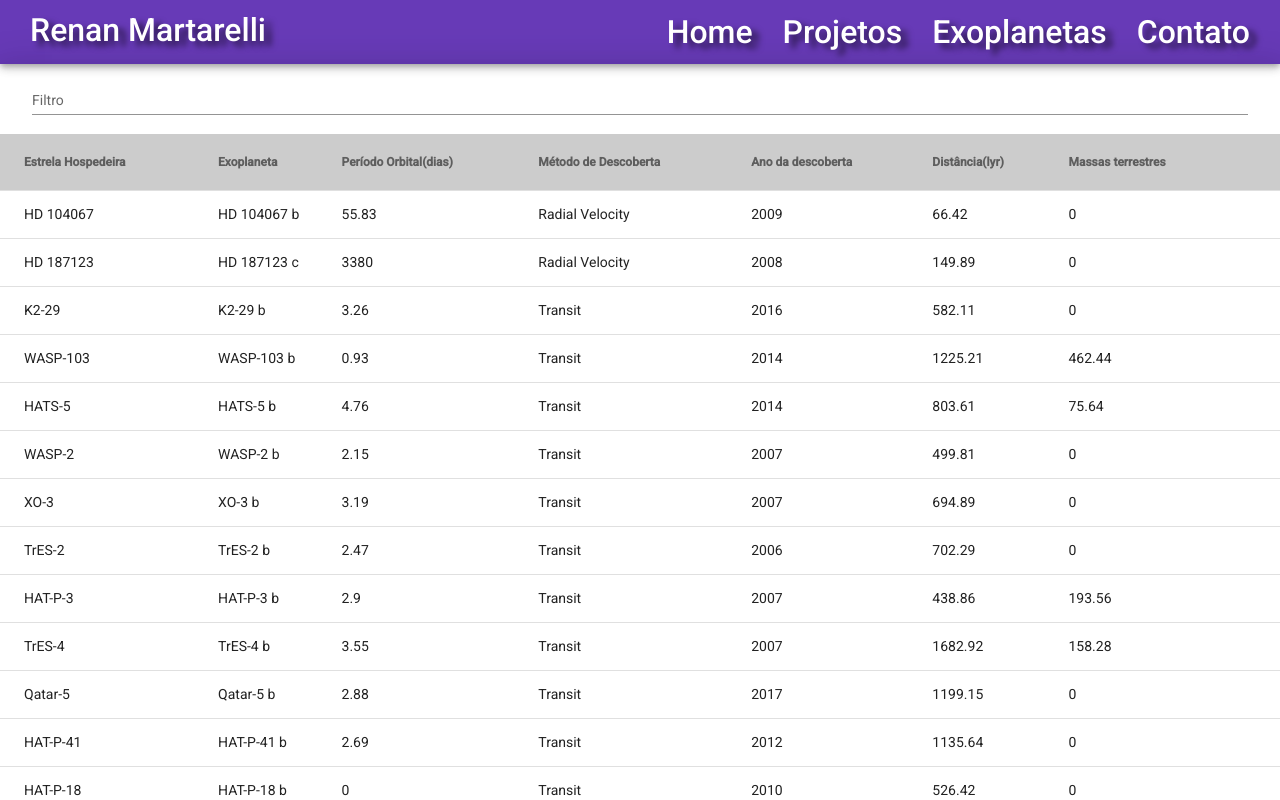
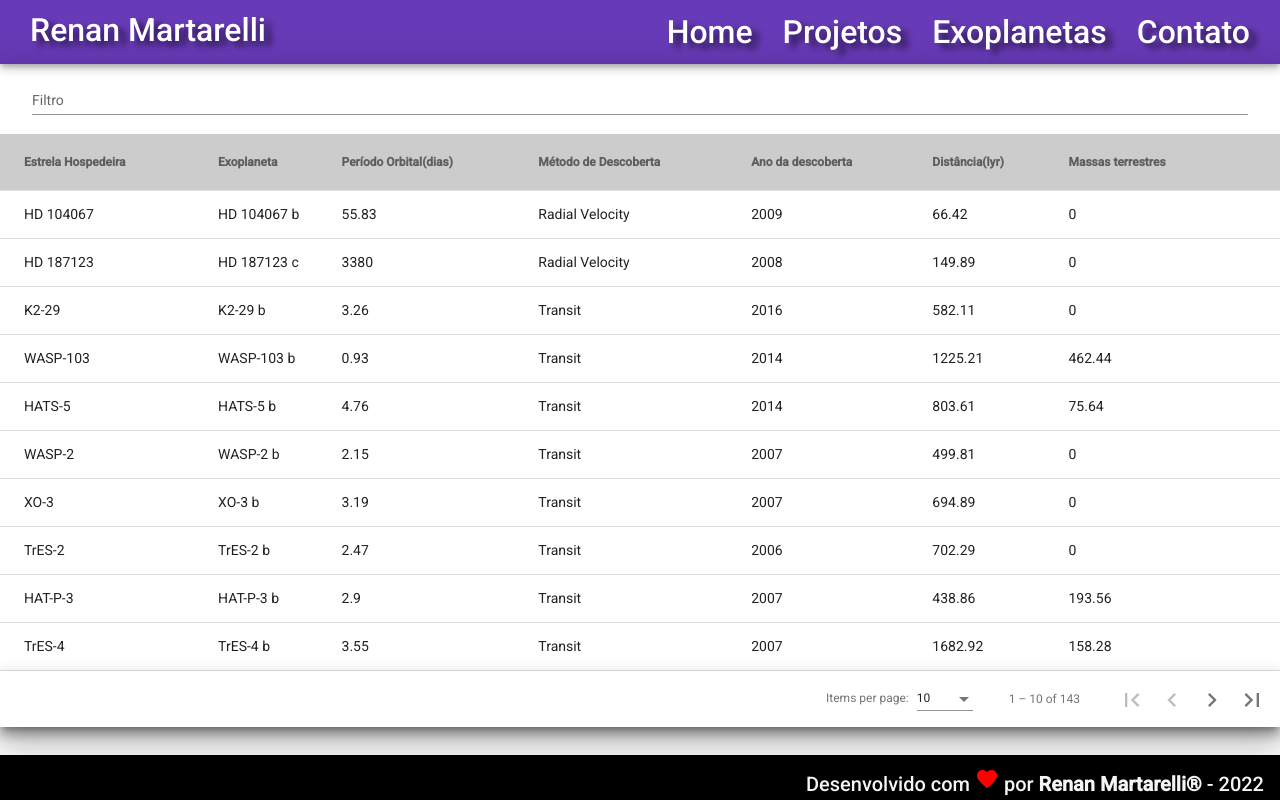
Before and after one commit to Martarelli/Angular-Martarelli, an Angular app: page /exoplanets in a window 1280 px wide. Shown: the top 800 px of the page. Built offline with nearby package versions, Linux system fonts and the light colour scheme.

Commit message:
alteração do page size options

```diff
--- a/src/app/components/exoplanets/exoplanets.component.ts
+++ b/src/app/components/exoplanets/exoplanets.component.ts
@@ -26,7 +26,7 @@ export class ExoplanetsComponent implements OnInit, AfterViewInit {
 
   length: string = '';
   pageSize:string = '';
-  pageSizeOptions: number[] = [15, 25, 50, 100];
+  pageSizeOptions: number[] = [10, 25, 50, 100];
 
   dataSource = new MatTableDataSource<Exoplanet>();
 
```
